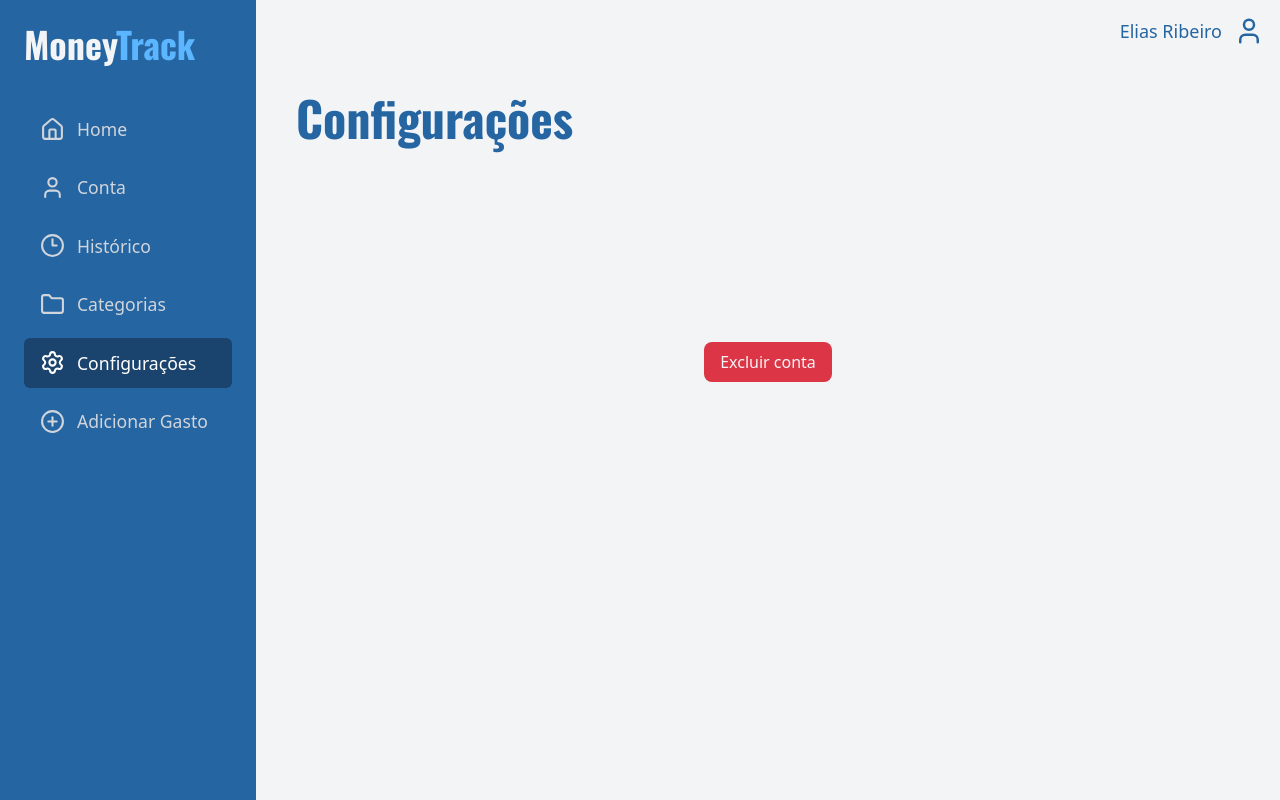
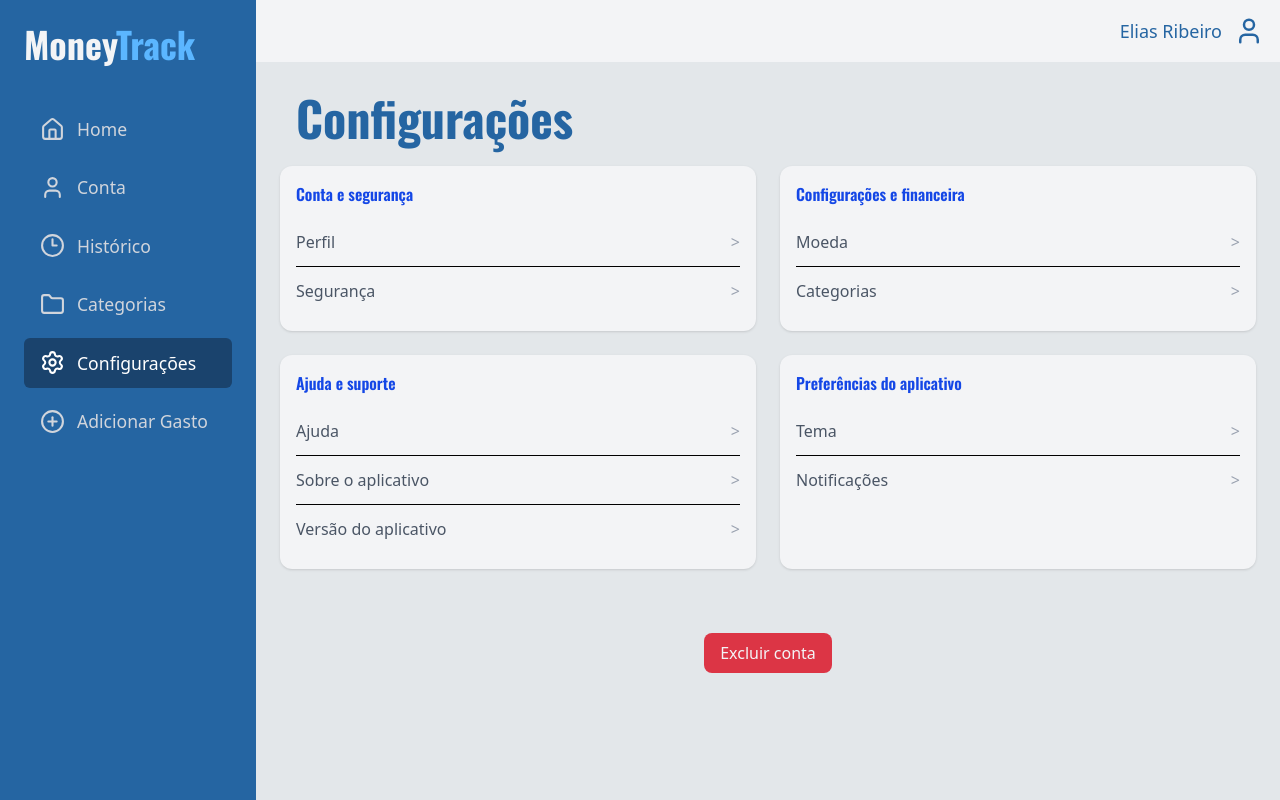
Before and after one commit to Elias700/MoneyTrack, a React (Vite) app: page /settings in a window 1280 px wide. Shown: the top 800 px of the page. Built offline with nearby package versions, Linux system fonts and the light colour scheme; a web font is replaced by a local one.

Commit message:
feat(ui): add reusable settings card component

```diff
--- /dev/null
+++ b/src/components/UI/SettingsCard/SettingsCard.tsx
@@ -0,0 +1,38 @@
+type Item = {
+    label: string;
+    onClick?: () => void;
+};
+
+type SettingsCardProps = {
+    title: string;
+    items: Item[];
+};
+
+export function SettingsCard({ title, items }: SettingsCardProps) {
+    return (
+        <div className="bg-(--color-neutral-100) rounded-xl shadow-sm p-4">
+            <h2 className="text-blue-700 font-semibold mb-3">
+                {title}
+            </h2>
+
+            {items.map((item, index) => (
+                <div
+                    key={index}
+                    onClick={item.onClick}
+                    className="
+                        flex
+                        items-center
+                        justify-between
+                        py-3 border-b
+                        last:border-b-0
+                        cursor-pointer
+                        hover:bg-gray-50
+                        transition"
+                    >
+                    <span className="text-gray-600">{item.label}</span>
+                    <span className="text-gray-400">{'>'}</span>
+                </div>
+            ))}
+        </div>
+    );
+}
--- a/src/pages/Settings/Setting.tsx
+++ b/src/pages/Settings/Setting.tsx
@@ -2,39 +2,54 @@
 import { BtnDeleteAccount } from "../../components/UI/Buttons/Buttons";
 import { DeleteAccountModal } from "../../components/modals/DeleteAccountModal";
 import { useState } from "react";
-
+import { SettingsCard } from "../../components/UI/SettingsCard/SettingsCard"
 
 export default function SettingsPage() {
 
     const [isModalOpen, setIsModalOpen] = useState<boolean>(false);
 
     return (
-        <section className="w-full h-223 px-0 pt-8 bg-(--color-neutral-100)">
+        <main className="w-full h-223 px-0 pt-8 bg-(--color-neutral-200)">
             <h1 className="text-5xl font-bold text-(--color-primary-300) ml-10">
                 Configurações
             </h1>
 
-            <div className="grid grid-cols-1 md:grid-cols-2 gap-6 mt-20 p-10">
-                {/* <SettingsCard
+            <section className="grid grid-cols-1 gap-6 p-6 md:grid-cols-2">
+
+                <SettingsCard
                     title="Conta e segurança"
-                    items={["Perfil", "Segurança"]}
+                    items={[
+                        { label: 'Perfil' },
+                        { label: 'Segurança' }
+                    ]}
                 />
 
                 <SettingsCard
-                    title="Configurações financeiras"
-                    items={["Moeda", "Categorias"]}
+                    title="Configurações e financeira"
+                    items={[
+                        { label: 'Moeda' },
+                        { label: 'Categorias' }
+                    ]}
                 />
 
                 <SettingsCard
                     title="Ajuda e suporte"
-                    items={["Ajuda", "Sobre o aplicativo", "Versão do aplicativo"]}
+                    items={[
+                        { label: 'Ajuda' },
+                        { label: 'Sobre o aplicativo' },
+                        { label: 'Versão do aplicativo' }
+                    ]}
                 />
 
                 <SettingsCard
                     title="Preferências do aplicativo"
-                    items={["Tema", "Notificações"]}
-                /> */}
-            </div>
+                    items={[
+                        { label: 'Tema' },
+                        { label: 'Notificações' }
+                    ]}
+                />
+
+            </section>
 
             <div className="flex justify-center mt-10">
                 <BtnDeleteAccount onClick={() => setIsModalOpen(true)} />
@@ -44,6 +59,6 @@ export default function SettingsPage() {
                 isOpen={isModalOpen}
                 onClose={() => setIsModalOpen(false)}
             />
-        </section>
+        </main>
     );
 }
```
